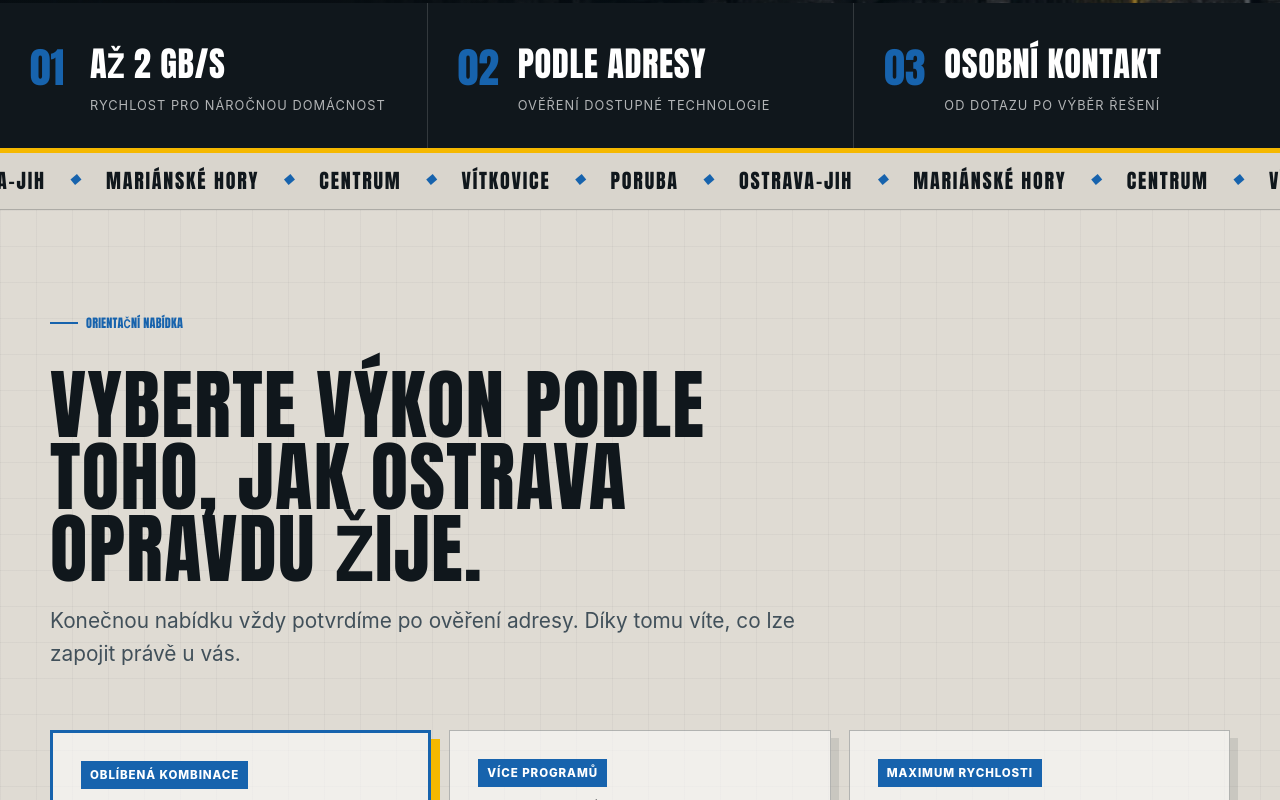
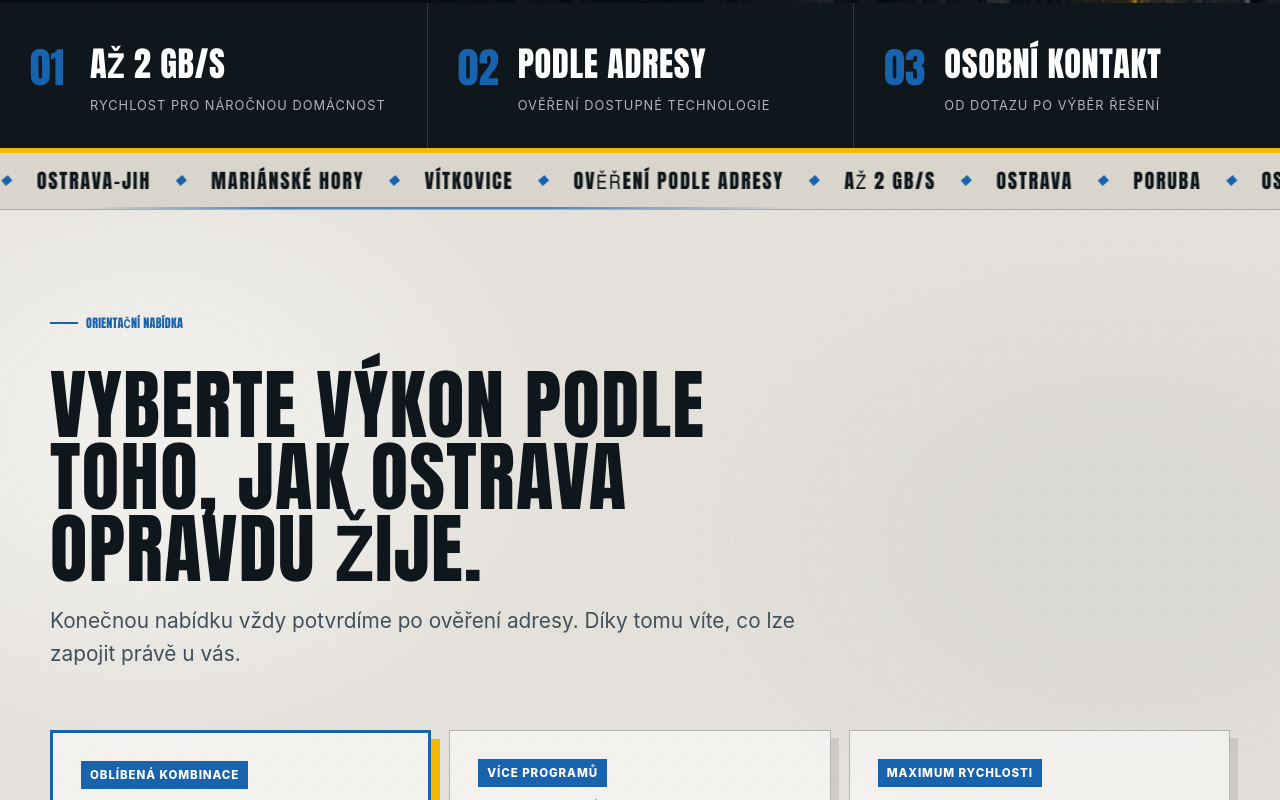
Before and after one commit to ALFONZ113/internetostrava-cz-v2, a website: page index.html in a window 1280 px wide. Shown: the part 1044-1844 px from the top of the page. Drawn offline with Linux system fonts and the light colour scheme.

Commit message:
Refine homepage ticker and paper texture

```diff
--- a/assets/styles.css
+++ b/assets/styles.css
@@ -411,12 +411,32 @@ button, input, textarea { font: inherit; }
 .industrial-stats .stat b { position: absolute; left: 30px; top: 32px; color: #1763ad; font-family: Impact, "Arial Narrow", sans-serif; font-size: 2.6rem; font-weight: 400; }
 .industrial-stats .stat strong { color: white; font-size: 2.15rem; }
 .industrial-stats .stat span { color: rgba(255,255,255,.68); font-size: .8rem; letter-spacing: .08em; text-transform: uppercase; }
-.city-marquee { overflow: hidden; border-top: 5px solid #f5b800; border-bottom: 1px solid rgba(16,23,28,.22); background: #d9d5cd; }
-.city-marquee-track { display: flex; width: max-content; align-items: center; gap: 24px; padding: 12px 0; color: #10171c; animation: city-scroll 27s linear infinite; }
+.city-marquee { position: relative; overflow: hidden; border-top: 5px solid #f5b800; border-bottom: 1px solid rgba(16,23,28,.22); background: #d9d5cd; }
+.city-marquee::after { position: absolute; right: 0; bottom: -1px; left: 0; height: 3px; content: ""; opacity: .7; background: linear-gradient(90deg, transparent 0 7%, #1763ad 21%, #1763ad 43%, transparent 62%); }
+.city-marquee-track { display: flex; width: max-content; align-items: center; color: #10171c; animation: city-scroll 34s linear infinite; will-change: transform; }
+.city-marquee-group { display: flex; flex-shrink: 0; align-items: center; gap: 24px; padding: 12px 12px; }
 .city-marquee span { font-family: Impact, "Arial Narrow", sans-serif; font-size: 1.25rem; letter-spacing: .09em; }
 .city-marquee i { color: #1763ad; font-size: .72rem; }
 
-.home-industrial .soft { background-color: #dfdbd3; background-image: linear-gradient(rgba(16,23,28,.035) 1px, transparent 1px), linear-gradient(90deg, rgba(16,23,28,.035) 1px, transparent 1px); background-size: 36px 36px; }
+.home-industrial .soft {
+  background-color: #e3e0da;
+  background-image:
+    radial-gradient(ellipse at 16% 12%, rgba(255,255,255,.54) 0 7%, transparent 25%),
+    radial-gradient(ellipse at 82% 22%, rgba(80,87,89,.08) 0 8%, transparent 27%),
+    radial-gradient(ellipse at 34% 76%, rgba(255,255,255,.38) 0 6%, transparent 23%),
+    radial-gradient(ellipse at 78% 88%, rgba(61,70,73,.055) 0 6%, transparent 24%),
+    repeating-radial-gradient(circle at 0 0, rgba(16,23,28,.045) 0 .7px, transparent .8px 4px);
+  background-size: auto, auto, auto, auto, 6px 6px;
+}
+.home-industrial main > .section:not(.deep) {
+  background-color: #e5e2dc;
+  background-image:
+    radial-gradient(ellipse at 12% 20%, rgba(255,255,255,.46) 0 7%, transparent 26%),
+    radial-gradient(ellipse at 88% 30%, rgba(80,87,89,.06) 0 8%, transparent 28%),
+    radial-gradient(ellipse at 45% 82%, rgba(255,255,255,.3) 0 6%, transparent 24%),
+    repeating-radial-gradient(circle at 0 0, rgba(16,23,28,.04) 0 .65px, transparent .75px 4px);
+  background-size: auto, auto, auto, 6px 6px;
+}
 .home-industrial .section-head .eyebrow { color: #1763ad; }
 .home-industrial .section-head h2 { font-size: clamp(3.2rem, 6vw, 6.5rem); line-height: .94; }
 .home-industrial .price-card { border-radius: 0; border: 1px solid rgba(16,23,28,.28); background: rgba(255,255,255,.56); box-shadow: 8px 8px 0 rgba(16,23,28,.1); }
@@ -484,6 +504,7 @@ button, input, textarea { font: inherit; }
   .ostrava-stamp { display: none; }
   .network-pulse { left: 0; }
   .home-industrial .section-head h2 { font-size: clamp(3rem, 15vw, 4.5rem); }
+  .city-marquee-track { animation-duration: 43s; }
 }
 
 @media (prefers-reduced-motion: reduce) {
--- a/index.html
+++ b/index.html
@@ -130,8 +130,12 @@
 
     <div class="city-marquee" aria-label="Lokality v Ostravě">
       <div class="city-marquee-track">
-        <span>PORUBA</span><i>◆</i><span>OSTRAVA-JIH</span><i>◆</i><span>MARIÁNSKÉ HORY</span><i>◆</i><span>CENTRUM</span><i>◆</i><span>VÍTKOVICE</span><i>◆</i>
-        <span>PORUBA</span><i>◆</i><span>OSTRAVA-JIH</span><i>◆</i><span>MARIÁNSKÉ HORY</span><i>◆</i><span>CENTRUM</span><i>◆</i><span>VÍTKOVICE</span><i>◆</i>
+        <div class="city-marquee-group">
+          <span>OSTRAVA</span><i>◆</i><span>PORUBA</span><i>◆</i><span>OSTRAVA-JIH</span><i>◆</i><span>MARIÁNSKÉ HORY</span><i>◆</i><span>VÍTKOVICE</span><i>◆</i><span>OVĚŘENÍ PODLE ADRESY</span><i>◆</i><span>AŽ 2 GB/S</span><i>◆</i>
+        </div>
+        <div class="city-marquee-group" aria-hidden="true">
+          <span>OSTRAVA</span><i>◆</i><span>PORUBA</span><i>◆</i><span>OSTRAVA-JIH</span><i>◆</i><span>MARIÁNSKÉ HORY</span><i>◆</i><span>VÍTKOVICE</span><i>◆</i><span>OVĚŘENÍ PODLE ADRESY</span><i>◆</i><span>AŽ 2 GB/S</span><i>◆</i>
+        </div>
       </div>
     </div>
 
```
